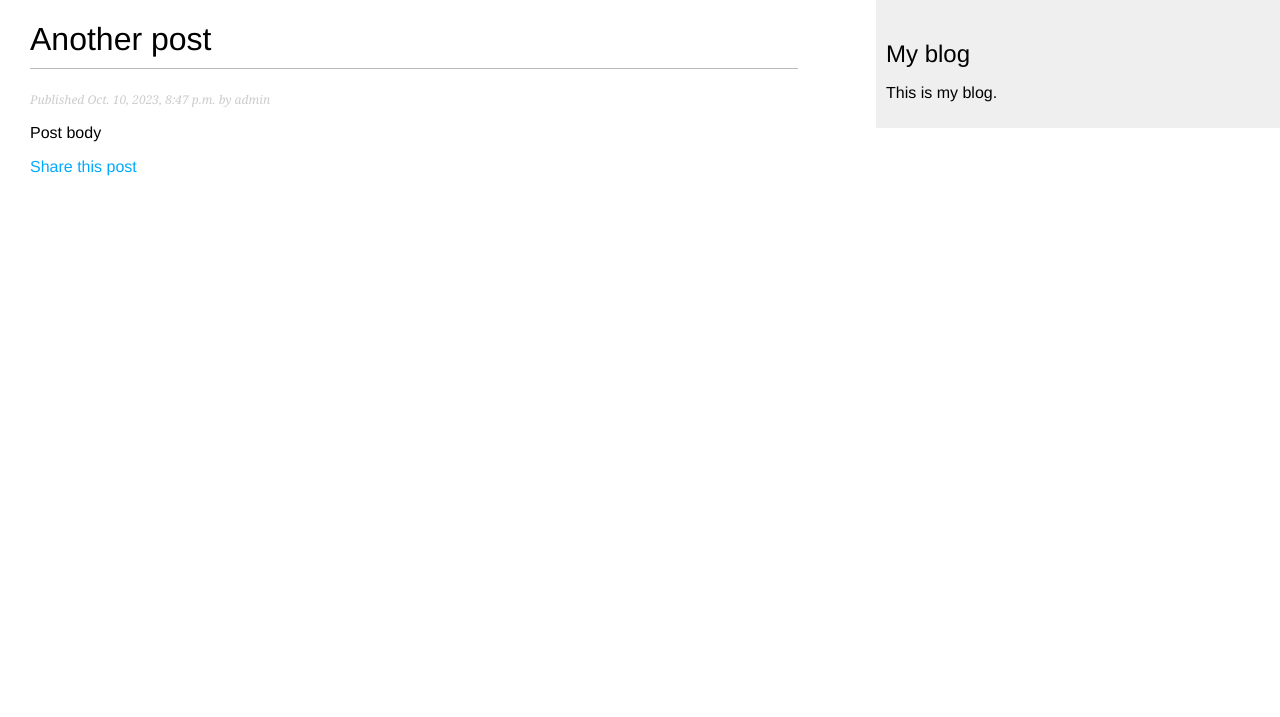
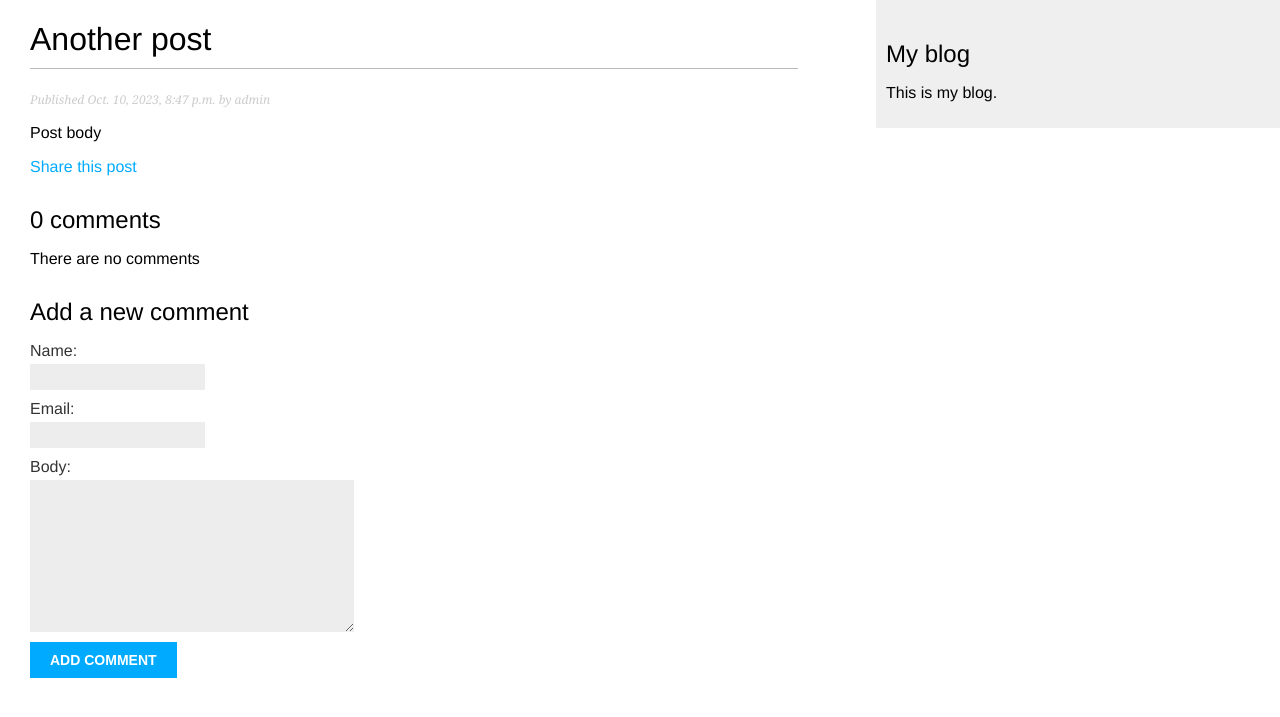
Before and after one commit to alainsn1984/blog, a Django app: a page that uses blog/templates/blog/post/detail.html in a window 1280 px wide. Shown: the top 717 px of the page. Run offline with Django 4.2, Linux system fonts and the light colour scheme; data comes from the database, SQL or seed files in the repository; both versions use the stored data as it was after the commit.

Commit message:
Added comment and comment_form pages

```diff
--- a/blog/templates/blog/post/detail.html
+++ b/blog/templates/blog/post/detail.html
@@ -9,4 +9,23 @@
             Share this post
         </a>
     </p>
+    {% with comments.count as total_comments %}
+        <h2>
+            {{ total_comments }} comment{{total_comments|pluralize}}
+        </h2>
+    {% endwith %}
+
+    {% for comment in comments %}
+        <div class="comment">
+            <p class="info">
+                Comment {{ forloop.counter}} by {{comment.name}}
+                {{comment.created}}
+            </p>
+            {{comment.body|linebreaks}}
+        </div>
+    {% empty %}
+        <p>There are no comments</p>
+    {% endfor %}
+    {% include 'blog/post/includes/comment_form.html' %}
+
 {% endblock %}
--- /dev/null
+++ b/blog/templates/blog/post/includes/comment_form.html
@@ -0,0 +1,6 @@
+<h2>Add a new comment</h2>
+<form action="{% url 'blog:post_comment' post.id %}" method="post">
+{{ form.as_p }}
+{% csrf_token %}
+<p><input type="submit" value="Add Comment"></p>
+</form>
--- a/blog/urls.py
+++ b/blog/urls.py
@@ -8,5 +8,6 @@ urlpatterns = [
     path('<int:year>/<int:month>/<int:day>/<slug:post>/',
          views.post_detail,
          name='post_detail'),
-    path('<int:post_id>/share/', views.post_share, name='post_share')
+    path('<int:post_id>/share/', views.post_share, name='post_share'),
+    path('<int:post_id>/comment/', views.post_comment, name='post_comment'),
 ]
--- a/blog/views.py
+++ b/blog/views.py
@@ -33,7 +33,9 @@ def post_detail(request, year, month, day, post):
                              publish__year=year,
                              publish__month=month,
                              publish__day=day)
-    return render(request,'blog/post/detail.html', {'post':post})
+    comments = post.comments.filter(active=True)
+    form = CommentForm()
+    return render(request,'blog/post/detail.html', {'post':post,'comments':comments,'form':form})
 
 def post_share(request, post_id):
     post = get_object_or_404(Post,id=post_id, status=Post.Status.PUBLISHED)
```
Also changed, not shown: blog/templates/blog/post/comment.html (added, +15 -0 lines), db.sqlite3.
